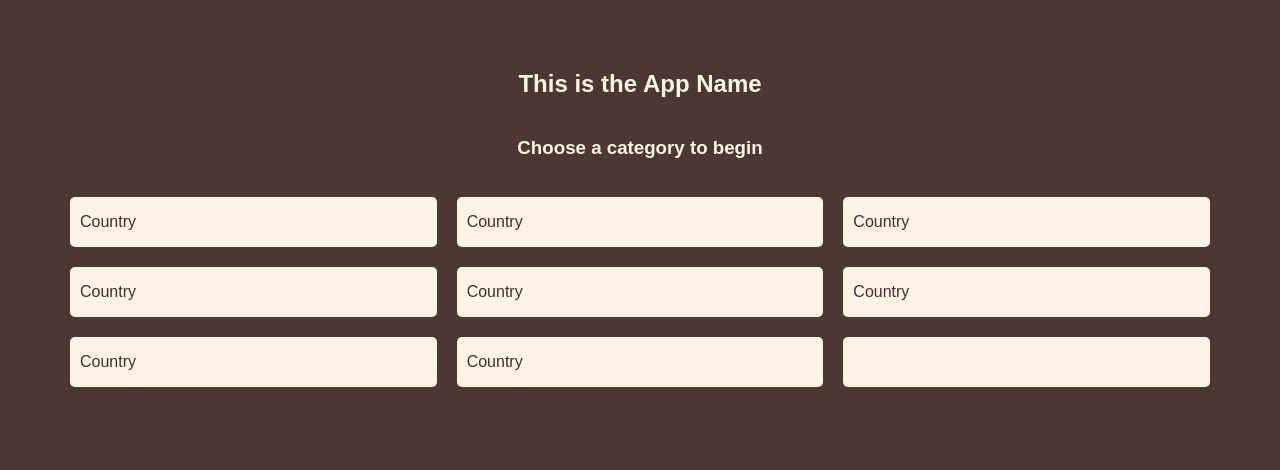
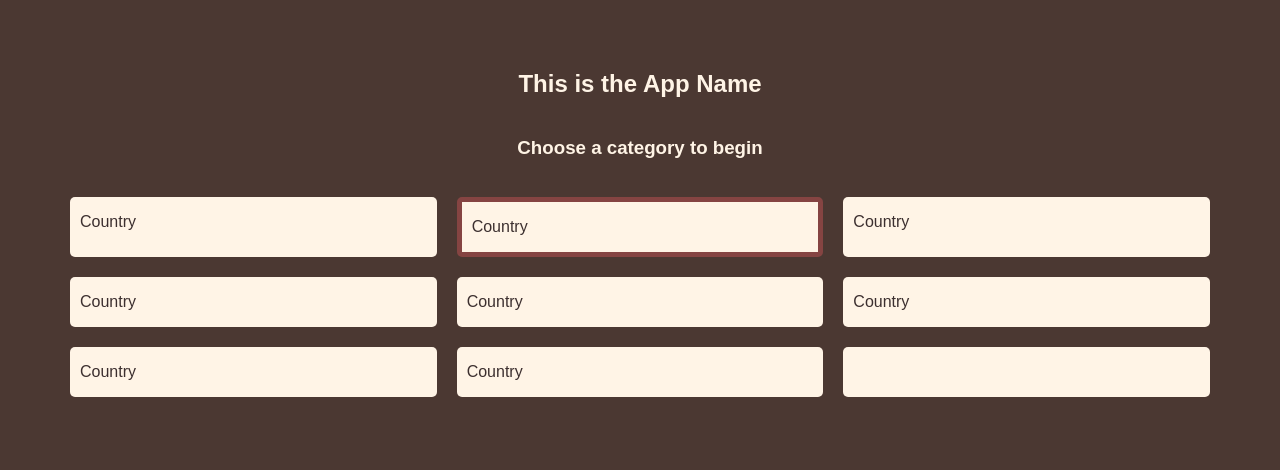
Before and after one commit to acl-24/BrewWave, a plain HTML site: page index.html in a window 1280 px wide. Drawn offline with Linux system fonts and the light colour scheme.

Commit message:
Added highlight feature

```diff
--- a/app.js
+++ b/app.js
@@ -1,2 +1,21 @@
 // app.js
 // JavaScript code goes here
+
+document.addEventListener('DOMContentLoaded', function () {
+    const categoryItems = document.querySelectorAll(".category-item");
+    highlightGridItems(categoryItems);}
+);
+
+
+function highlightGridItems(gridItems) {
+    let currentIndex = 0;
+
+    function updateHighlight() {
+        gridItems.forEach(item => item.classList.remove("highlight"));
+        gridItems[currentIndex].classList.add("highlight");
+        currentIndex = (currentIndex + 1) % gridItems.length;
+    }
+
+    updateHighlight();
+    setInterval(updateHighlight, 3000);
+}
--- a/index.html
+++ b/index.html
@@ -5,12 +5,12 @@
     <meta name="viewport" content="width=device-width, initial-scale=1.0">
     <title>App Name</title>
     <link rel="stylesheet" href="styles.css">
+</head>
+<body>
+    <script src="app.js"></script>
     <div class="app-name-section">
         <h2 class="app-title-text">This is the App Name</h2>
     </div>
-</head>
-<body>
-    <script src="app.js"></script>
     <div class="tab-section" id="category-tab-section">
         <div class="tab-section-subtitle" id="catogory-section-subtitle">
             <h3 class="app-subtitle-text">Choose a category to begin</h3>
--- a/styles.css
+++ b/styles.css
@@ -14,12 +14,8 @@ body {
 }
 
 /* classlist usage */
-.highlight-on {
+.highlight {
     border: 5px solid var(--maroon);
-}
-
-.highlight-off {
-    border: none;
 }
 
 /* styling */
```
